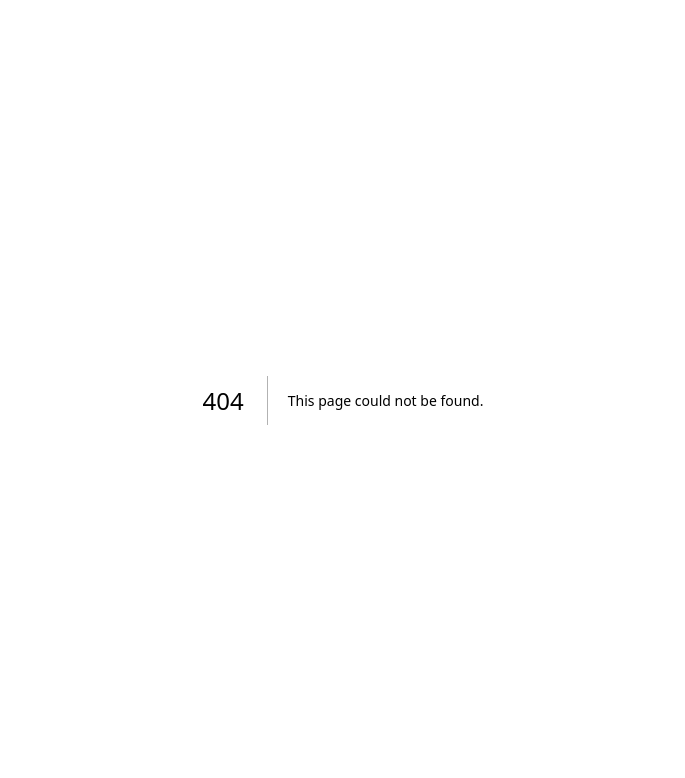
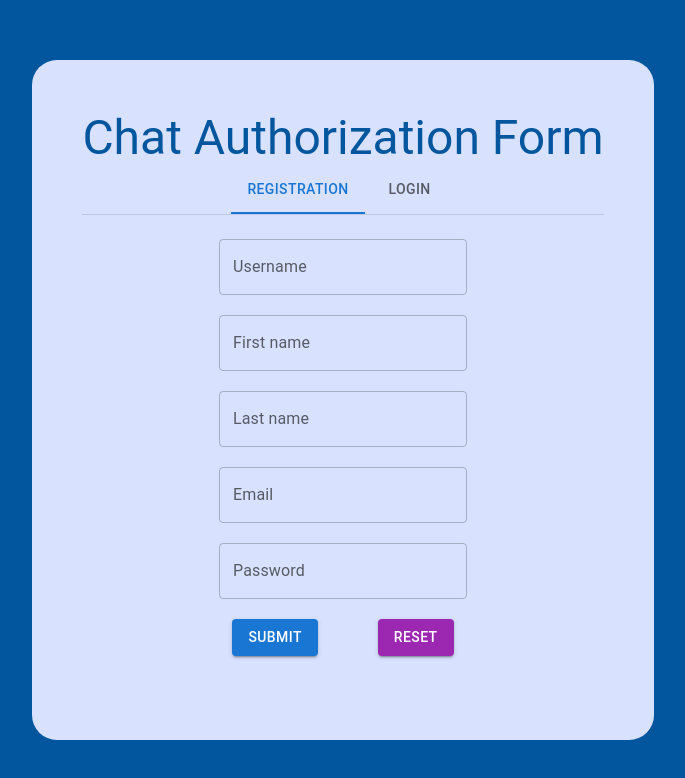
Before and after one commit to Igor-Kulyaev/socket-chat, a Next.js app in the folder client/: page /auth in a window 1280 px wide. Before the commit this address had no page. Shown: the top 778 px of the page, without its empty margins (297-982 px from the left). Built offline with nearby package versions, Linux system fonts and the light colour scheme.

Commit message:
Add auth page

```diff
--- a/client/src/pages/_app.js
+++ b/client/src/pages/_app.js
@@ -1,3 +1,4 @@
+import '@/styles/reset.css'
 import '@/styles/globals.css'
 
 export default function App({ Component, pageProps }) {
--- /dev/null
+++ b/client/src/pages/auth.js
@@ -0,0 +1,89 @@
+import Tabs from '@mui/material/Tabs';
+import Tab from '@mui/material/Tab';
+import Typography from '@mui/material/Typography';
+import Box from '@mui/material/Box';
+import {useState} from "react";
+import {Button, TextField} from "@mui/material";
+import { useForm } from "react-hook-form";
+
+function AuthTabPanel(props) {
+  const { children, value, index, ...other } = props;
+
+  return (
+    <div
+      role="tabpanel"
+      hidden={value !== index}
+      id={`simple-tabpanel-${index}`}
+      aria-labelledby={`simple-tab-${index}`}
+      {...other}
+    >
+      {value === index && (
+        <Box sx={{ p: 3 }}>
+          {children}
+        </Box>
+      )}
+    </div>
+  );
+}
+
+export default function AuthorizationComponent() {
+  const { register, handleSubmit, watch, formState: { errors } } = useForm();
+  const [value, setValue] = useState(0);
+
+  const handleChange = (event, newValue) => {
+    setValue(newValue);
+  };
+
+  const onSubmit = data => console.log(data);
+
+  return (
+    <Box sx={{ display: "flex", justifyContent: "center", alignItems: "center", width: "100vw", height: "100vh" }}>
+      <Box sx={{backgroundColor: "#d8e2ff", padding: "50px", height: "85vh", borderRadius: "25px"}}>
+        <Typography variant="h3" sx={{ textAlign: 'center', color: "#02569e" }}>Chat Authorization Form</Typography>
+        <Box sx={{ borderBottom: 1, borderColor: 'divider', display: "flex", justifyContent: "center" }}>
+          <Tabs value={value} onChange={handleChange} aria-label="basic tabs example">
+            <Tab label="Registration" />
+            <Tab label="Login" />
+          </Tabs>
+        </Box>
+        <AuthTabPanel value={value} index={0}>
+          <form onSubmit={handleSubmit(onSubmit)}>
+            <Box sx={{marginBottom: "20px", display: "flex", justifyContent: "center"}}>
+              <TextField id="outlined-basic" label="Username" variant="outlined" {...register("username")} />
+            </Box>
+            <Box sx={{marginBottom: "20px", display: "flex", justifyContent: "center"}}>
+              <TextField id="outlined-basic" label="First name" variant="outlined" {...register("firstName")} />
+            </Box>
+            <Box sx={{marginBottom: "20px", display: "flex", justifyContent: "center"}}>
+              <TextField id="outlined-basic" label="Last name" variant="outlined" {...register("lastName")} />
+            </Box>
+            <Box sx={{marginBottom: "20px", display: "flex", justifyContent: "center"}}>
+              <TextField id="outlined-basic" label="Email" variant="outlined" {...register("email")} />
+            </Box>
+            <Box sx={{marginBottom: "20px", display: "flex", justifyContent: "center"}}>
+              <TextField id="outlined-basic" label="Password" variant="outlined" {...register("password")}/>
+            </Box>
+            <Box sx={{display: "flex", justifyContent: "center"}}>
+              <Button variant="contained" type="submit" sx={{marginRight: "60px"}}>Submit</Button>
+              <Button color="secondary" variant="contained" type="reset" sx={{}}>Reset</Button>
+            </Box>
+          </form>
+        </AuthTabPanel>
+        <AuthTabPanel value={value} index={1}>
+          <form onSubmit={handleSubmit(onSubmit)}>
+            <Box sx={{marginBottom: "20px", display: "flex", justifyContent: "center"}}>
+              <TextField id="outlined-basic" label="Username" variant="outlined" {...register("username")} />
+            </Box>
+            <Box sx={{marginBottom: "20px", display: "flex", justifyContent: "center"}}>
+              <TextField id="outlined-basic" label="Password" variant="outlined" {...register("password")}/>
+            </Box>
+            <Box sx={{display: "flex", justifyContent: "center"}}>
+              <Button variant="contained" type="submit" sx={{marginRight: "60px"}}>Submit</Button>
+              <Button color="secondary" variant="contained" type="reset" sx={{}}>Reset</Button>
+            </Box>
+          </form>
+        </AuthTabPanel>
+      </Box>
+    </Box>
+  )
+}
--- a/client/src/styles/globals.css
+++ b/client/src/styles/globals.css
@@ -87,12 +87,7 @@ body {
 
 body {
   color: rgb(var(--foreground-rgb));
-  background: linear-gradient(
-      to bottom,
-      transparent,
-      rgb(var(--background-end-rgb))
-    )
-    rgb(var(--background-start-rgb));
+  background: #02569e;
 }
 
 a {
```
Also changed, not shown: client/src/components/GeneralLayout.jsx (added, +9 -0 lines), client/src/pages/index.js (+2 -94 lines).
